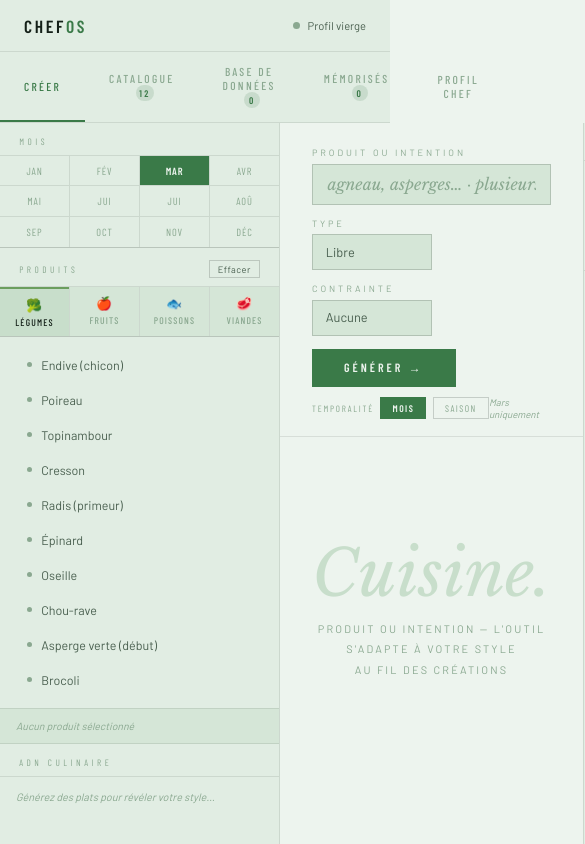
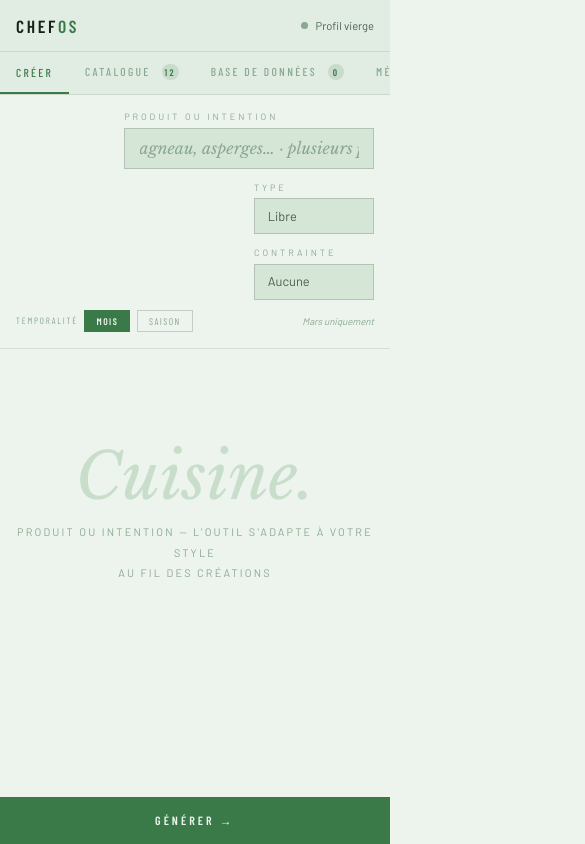
Before and after one commit to Jeanphicook/chefos-, a plain HTML site: page index.html in a window 390 px wide. Shown: the top 844 px of the page, 585 px wide, since content can reach past the window. Drawn offline with nearby package versions, Linux system fonts and the light colour scheme; a web font is replaced by a local one.

Commit message:
Update index.html

```diff
--- a/index.html
+++ b/index.html
@@ -535,6 +535,27 @@ body {
 }
 .estat-val { font-family:'Libre Baskerville',serif; font-size:1.6rem; font-style:italic; color:var(--accent); }
 .estat-lbl { font-size:0.57rem; letter-spacing:0.25em; text-transform:uppercase; color:var(--text-dim); }
+
+@media(max-width: 768px) {
+  .workspace, #ws-create { display: block !important; }
+  .panel-left, .panel-right { display: none !important; }
+  .panel-center { width: 100% !important; min-height: auto; }
+  .input-area { padding: 1rem; }
+  .results-scroll { padding: 1rem; padding-bottom: 80px; }
+  .go-btn {
+    position: fixed; bottom: 0; left: 0;
+    width: 100%; z-index: 300;
+    padding: 1rem; border-radius: 0;
+  }
+  .nav-tabs { overflow-x: auto; scrollbar-width: none; }
+  .nav-tabs::-webkit-scrollbar { display: none; }
+  .nav-tab { white-space: nowrap; padding: 0.75rem 1rem; }
+  .blocs { grid-template-columns: repeat(2,1fr) !important; }
+  .card-nom { font-size: 1.4rem; }
+  .input-row { flex-direction: column; }
+  .chef-select { width: 100%; }
+  .topbar { padding: 0 1rem; }
+}
 </style>
 </head>
 <body>
```
